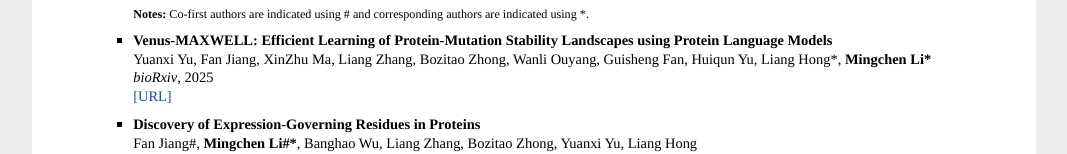
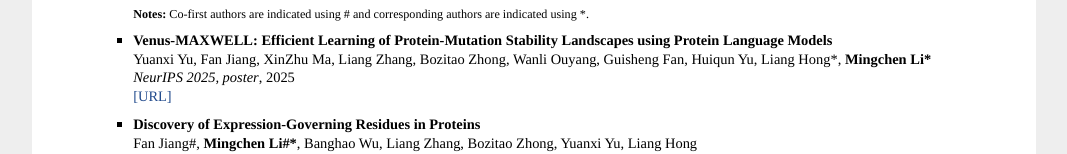
Before and after one commit to mingchen-li/mingchen-li.github.io, a plain HTML site: page index.html in a window 1280 px wide. Shown: the part 382-536 px from the top of the page, without its empty margins (106-1173 px from the left). Drawn offline with Linux system fonts and the light colour scheme.

Commit message:
Update index.html

```diff
--- a/index.html
+++ b/index.html
@@ -51,7 +51,7 @@
           <p>
             <b>Venus-MAXWELL: Efficient Learning of Protein-Mutation Stability Landscapes using Protein Language Models</b><br>
             Yuanxi Yu, Fan Jiang, XinZhu Ma, Liang Zhang, Bozitao Zhong, Wanli Ouyang, Guisheng Fan, Huiqun Yu, Liang Hong*, <strong>Mingchen Li*</strong><br>
-            <i>bioRxiv</i>, 2025<br>
+            <i>NeurIPS 2025, poster</i>, 2025<br>
             <a href="https://www.biorxiv.org/content/10.1101/2025.05.30.656964v1">[URL]</a>
           </p>
         </li>
```
